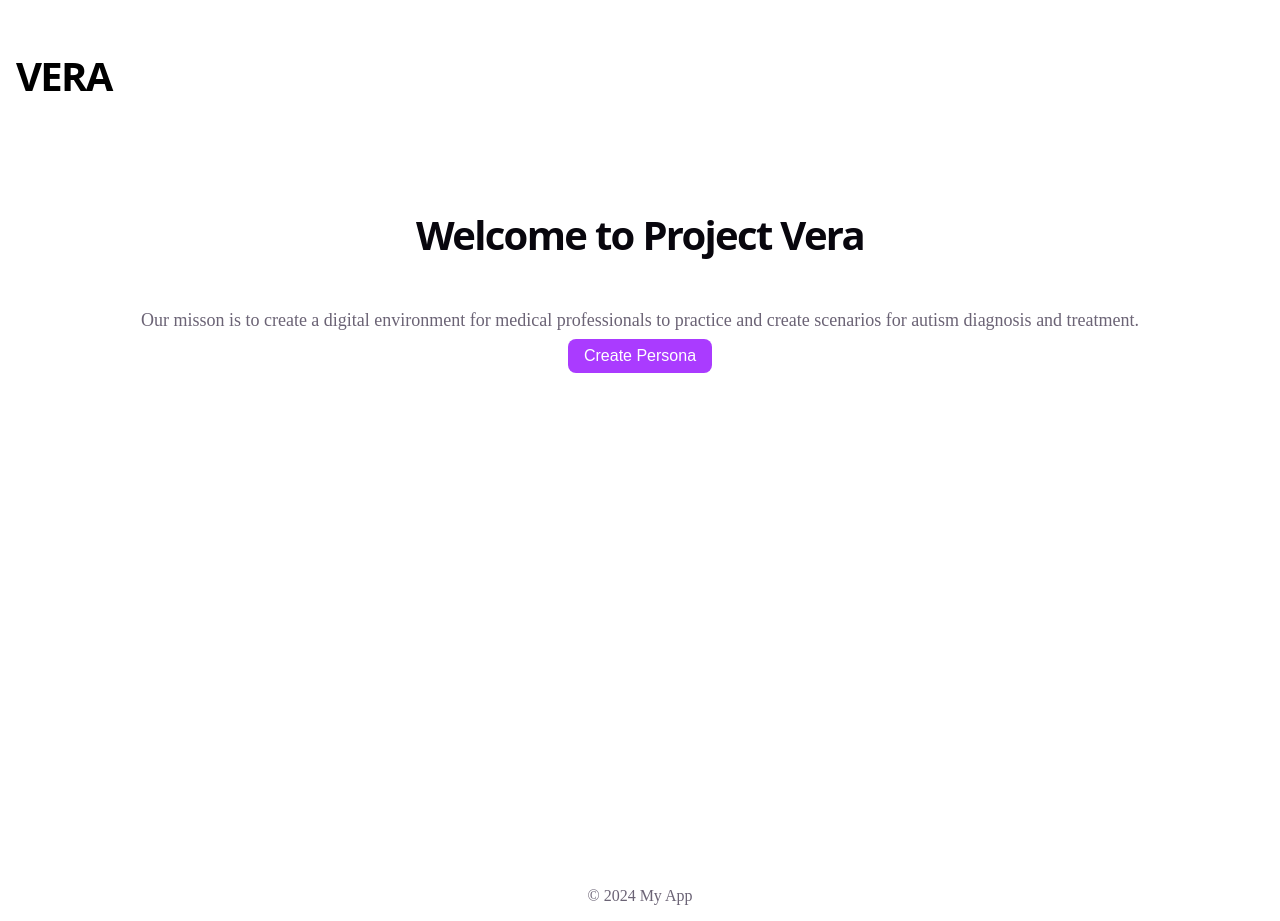
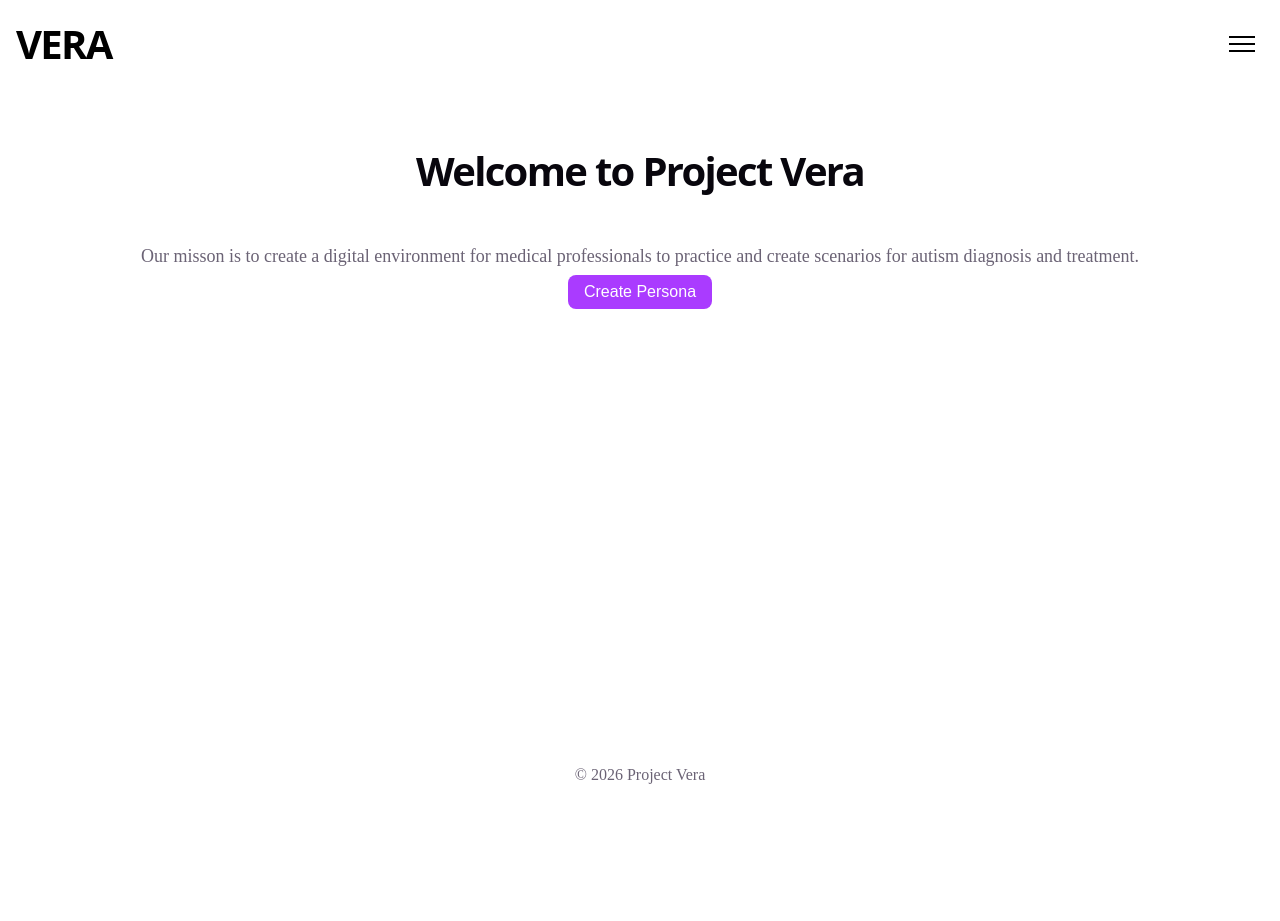
Before and after one commit to VU-RASL/MTSU-2026, a React (Vite) app in the folder frontend/: page / in a window 1280 px wide. After the commit the page ends 800 px from the top, so only its background shows below. Built offline with nearby package versions, Linux system fonts and the light colour scheme.

Commit message:
Updated footer to always be on the bottm. Header now a burger menu.

```diff
--- a/frontend/src/App.css
+++ b/frontend/src/App.css
@@ -1,6 +1,6 @@
 /*header and footer styles */
 .header {
-  display: flex;
+  position: relative;
   background-color: var(--header-bg);
   color: var(--header-text);
   padding: 16px;
@@ -13,6 +13,7 @@
   font-size: 40px;
   font-weight: bold;
   color: var(--header-text);
+  margin: 0;
   display: flex;
   align-items: center;
   justify-content: center;
@@ -20,31 +21,74 @@
 .header-content {
   box-sizing: border-box;
   width: 100%;
-  height: 100%;
+  height: auto;
   display: flex;
-  flex-direction: row;
-  flex-wrap: wrap;
   align-items: center;
   justify-content: space-between;
 }
+.header-menu-toggle {
+  display: flex;
+  flex-direction: column;
+  justify-content: center;
+  gap: 5px;
+  width: 44px;
+  height: 44px;
+  padding: 9px;
+  border: 2px solid var(--header-text);
+  border-radius: 8px;
+  background: transparent;
+  color: var(--header-text);
+  cursor: pointer;
+}
+.header-menu-toggle span {
+  display: block;
+  width: 100%;
+  height: 2px;
+  background-color: currentColor;
+}
+.header-menu-toggle:focus-visible,
+.header-nav-item a:focus-visible {
+  outline: 3px solid var(--accent);
+  outline-offset: 3px;
+}
+.header-nav {
+  display: none;
+  position: absolute;
+  top: 100%;
+  right: 16px;
+  z-index: 10;
+  width: min(280px, calc(100vw - 32px));
+  background-color: var(--header-bg);
+  box-shadow: var(--shadow);
+}
+.header-nav.is-open {
+  display: block;
+}
 .header-nav-list {
   display: flex;
+  flex-direction: column;
   list-style: none;
-  gap: 16px;
-  justify-content: space-between;
+  gap: 0;
+  margin: 0;
+  padding: 8px;
 }
 .header-nav-item {
-  padding: 8px;
-  border: 2px solid var(--header-text);
-  border-radius: 10px;
-  background-color: var(--header-text);
-  text-decoration: none;
+  padding: 0;
+  border-bottom: 1px solid var(--header-text);
+}
+.header-nav-item:last-child {
+  border-bottom: 0;
 }
 .header-nav-item a {
-  color: white;
+  display: block;
+  padding: 12px;
+  color: var(--header-text);
   text-decoration: none;
   font-weight: bold;
   font-family: 'Segoe UI', Tahoma, Geneva, Verdana, sans-serif;
+}
+.header-nav-item a:hover {
+  background-color: var(--accent-bg);
 }
 
 .footer {
@@ -62,7 +106,7 @@
   padding: 16px;
   box-sizing: border-box;
   width: 100%;
-  height: 90vh;
+  flex: 1 0 auto;
 }
 .home-content {
   display: flex;
--- a/frontend/src/components/Footer.tsx
+++ b/frontend/src/components/Footer.tsx
@@ -3,7 +3,7 @@ import React from 'react'
 const Footer: React.FC = () => {
   return (
     <footer className="footer">
-      <p>© 2024 My App</p>
+      <p>© 2026 Project Vera</p>
     </footer>
   )
 }
--- a/frontend/src/components/Header.tsx
+++ b/frontend/src/components/Header.tsx
@@ -1,16 +1,34 @@
-import React from 'react'
+import { useState } from 'react'
 
 const Header: React.FC = () => {
+    const [isMenuOpen, setIsMenuOpen] = useState(false)
+
     return (
         <header className="header">
             <div className="header-content">
                 <h1 className="header-title">VERA</h1>
-                <nav className="header-nav">
+                <button
+                    className="header-menu-toggle"
+                    type="button"
+                    aria-label={isMenuOpen ? 'Close navigation menu' : 'Open navigation menu'}
+                    aria-expanded={isMenuOpen}
+                    aria-controls="header-navigation"
+                    onClick={() => setIsMenuOpen((open) => !open)}
+                >
+                    <span />
+                    <span />
+                    <span />
+                </button>
+                <nav
+                    className={`header-nav${isMenuOpen ? ' is-open' : ''}`}
+                    id="header-navigation"
+                    aria-label="Main navigation"
+                >
                     <ul className="header-nav-list">
                         <li className="header-nav-item"><a href="/">Home</a></li>
                         <li className="header-nav-item"><a href="/persona-creator">Create Persona</a></li>
                         <li className="header-nav-item"><a href="/student-portal">Student Portal</a></li>
-                        <li className="header-nav-item"><a href="/learning">learning</a></li>
+                        <li className="header-nav-item"><a href="/learning">Learning</a></li>
                         <li className="header-nav-item"><a href="/educator-review">Educator Review</a></li>
                     </ul>
                 </nav>
--- a/frontend/src/index.css
+++ b/frontend/src/index.css
@@ -37,6 +37,9 @@
 
 #root {
   margin: 0;
+  min-height: 100vh;
+  display: flex;
+  flex-direction: column;
 }
 
 body {
```
